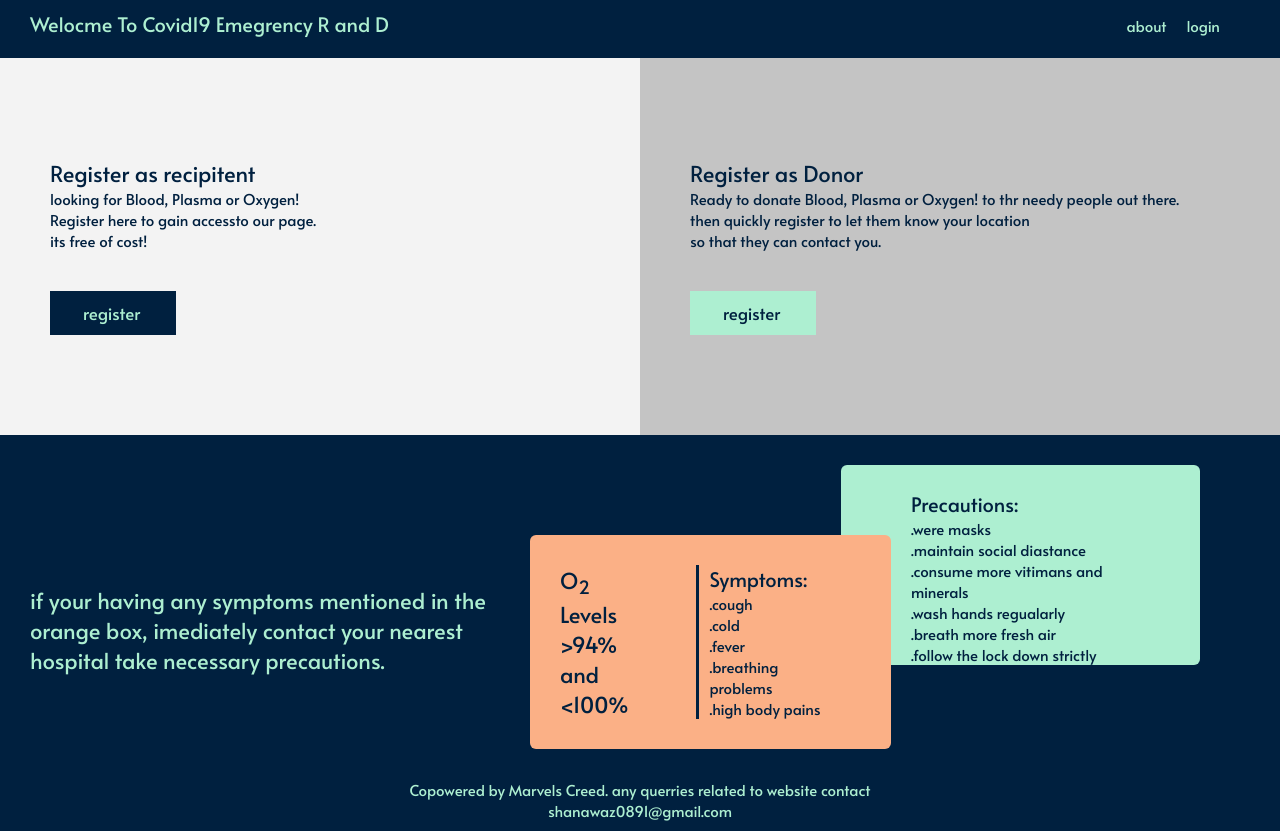
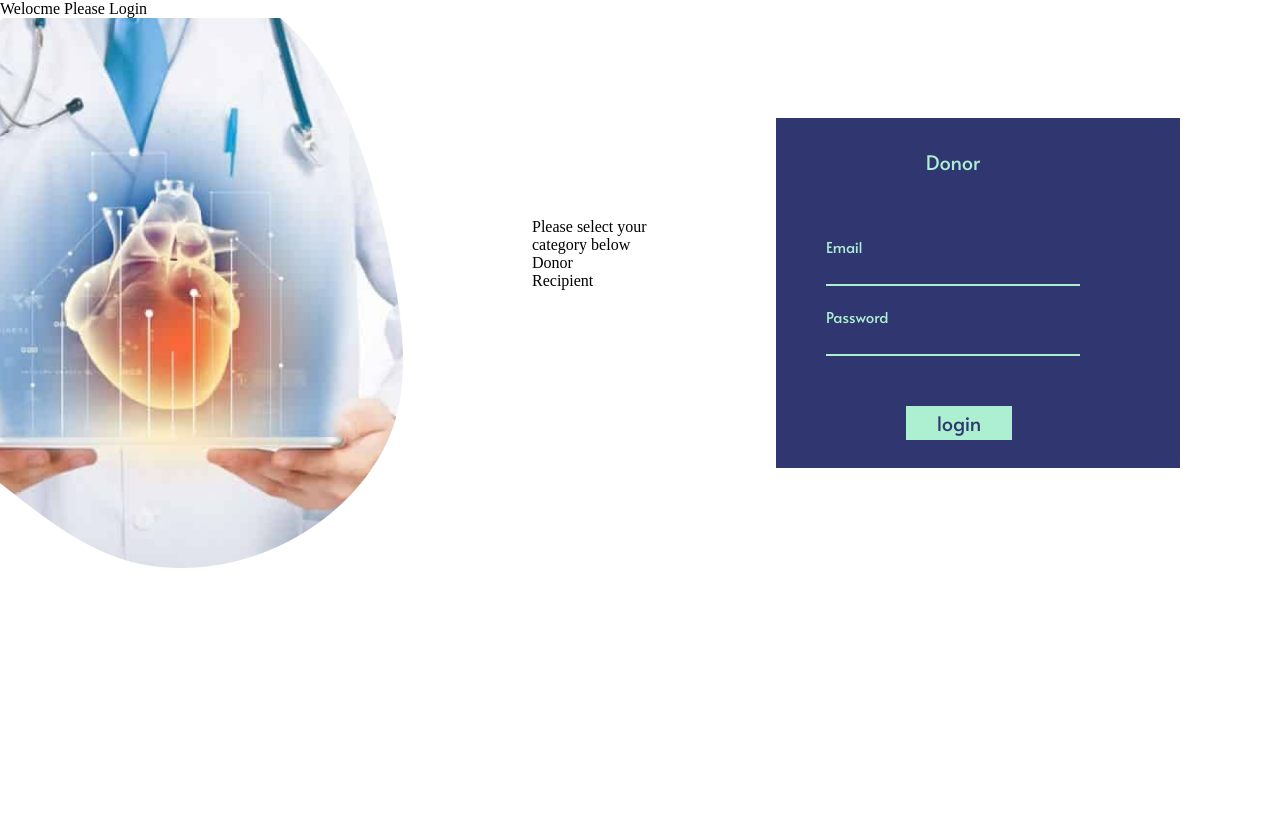
Before and after one commit to Shanawaz444/covid19-emergency-R-and-D, an Angular app in the folder code/: page /login_page in a window 1280 px wide. Before the commit this address led to /main_page. After the commit the page ends 800 px from the top, so only its background shows below. Built offline with nearby package versions, Linux system fonts and the light colour scheme.

Commit message:
added the css for the login page

```diff
--- a/code/src/app/app.component.ts
+++ b/code/src/app/app.component.ts
@@ -10,7 +10,7 @@ export class AppComponent {
   constructor(private router: Router){}
   ngOnInit(): void {
 
-    this.router.navigate(['/main_page'])
+    this.router.navigate(['/login_page'])
 
   }
 
--- a/code/src/app/login-page/login-page.component.css
+++ b/code/src/app/login-page/login-page.component.css
@@ -0,0 +1,92 @@
+.login_page_main_part
+{
+
+    display: flex;
+}
+
+
+ .login_page_blob_img
+{
+    height: 550px;
+   object-fit: contain;
+}
+.login_page_main_part .login_page_selection
+{
+
+    margin-top:200px;
+    margin-left: auto;
+}
+.login_page_main_part .login_page_fill_details
+{
+    max-height: 400px;
+    margin-top:100px;
+    margin-left: auto;
+    font-size:20px;
+    font-family: "alata";
+    color:#ADEFD1;
+    background-color: #303770;
+    padding-top: 30px;
+    padding-left: 50px;
+    padding-right: 100px;
+    margin-right: 100px;
+    max-height: 320px;
+
+}
+.login_page_fill_details_title{
+
+    text-align: center;
+}
+.login_page_fill_details_email{
+    font-size: 15px;
+    margin-top: 60px;
+
+}
+.login_page_fill_details_password{
+    font-size: 15px;
+    margin-top:20px;
+}
+.login_page_fill_details_email_input{
+    background-color:transparent;
+    border-color: transparent;
+    border: none;
+    border-bottom: 2px solid #ADEFD1;
+    margin-top: 10px;
+    min-width:250px;
+    outline: none;
+    transition:.3s;
+    transition-timing-function: ease-in-out;
+}
+.login_page_fill_details_password_input{
+    background-color:transparent;
+    border-color: transparent;
+    border: none;
+    border-bottom: 2px solid #ADEFD1;
+    margin-top: 10px;
+    min-width:250px;
+    outline: none;
+    transition:.3s;
+    transition-timing-function: ease-in-out;
+
+}
+.login_page_fill_details_email_input:focus{
+
+    transition: .3s;
+    transition-timing-function: ease-in-out;
+    transform: scale(1.05)
+}
+.login_page_fill_details_password_input:focus{
+
+    transition: .3s;
+    transition-timing-function: ease-in-out;
+    transform: scale(1.05)
+}
+.login_page_fill_details_login_button{
+    margin-top: 50px;
+    text-align: center;
+    color: #303770;
+    background-color: #ADEFD1;
+    margin-left: 80px;
+    max-width:100px;
+    padding: 3px;
+
+}
--- a/code/src/app/login-page/login-page.component.ts
+++ b/code/src/app/login-page/login-page.component.ts
@@ -6,7 +6,7 @@ import { Component, OnInit } from '@angular/core';
   styleUrls: ['./login-page.component.css']
 })
 export class LoginPageComponent implements OnInit {
-
+  login_box_title:string="Donor";
   constructor() { }
 
   ngOnInit(): void {
```
